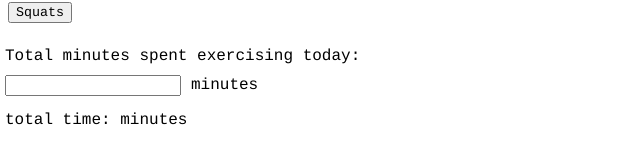
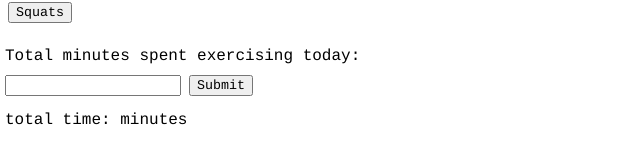
Before and after one commit to julianamacedo1/exercise-app, a React (Create React App) app: page / in a window 1280 px wide. Shown: the part 222-386 px from the top of the page, without its empty margins (0-640 px from the left). Built offline with nearby package versions, Linux system fonts and the light colour scheme.

Commit message:
March 6, 2021 2:57 PM

```diff
--- a/src/components/TotalExercise/index.js
+++ b/src/components/TotalExercise/index.js
@@ -18,10 +18,9 @@ export default class TotalExercise extends React.Component {
                     style={{ "margin": "5px", "font-family": "courier"}}
                     type="number"
                     value={this.state.minutes}
-                    onChange={this.handleChange}
                 >
                 </input>
-                <label style={{ "margin": "10px 5px 5px 5px", "font-family": "courier" }}>minutes</label>
+                <button style={{ "margin": "3px", "font-family": "courier" }}>Submit</button>
             </form>
                 <p style={{ "margin": "10px 5px 5px 5px", "font-family": "courier" }}>total time: {this.state.minutes} minutes</p>
             </>
```
